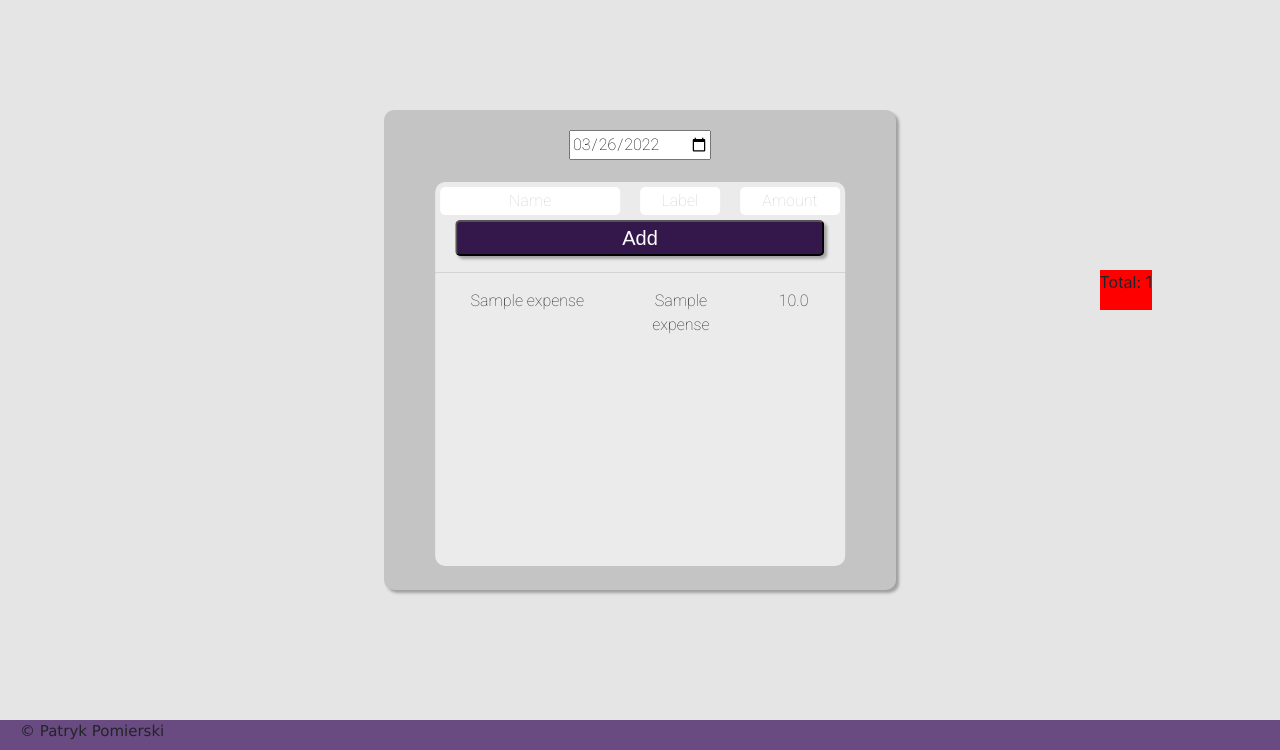
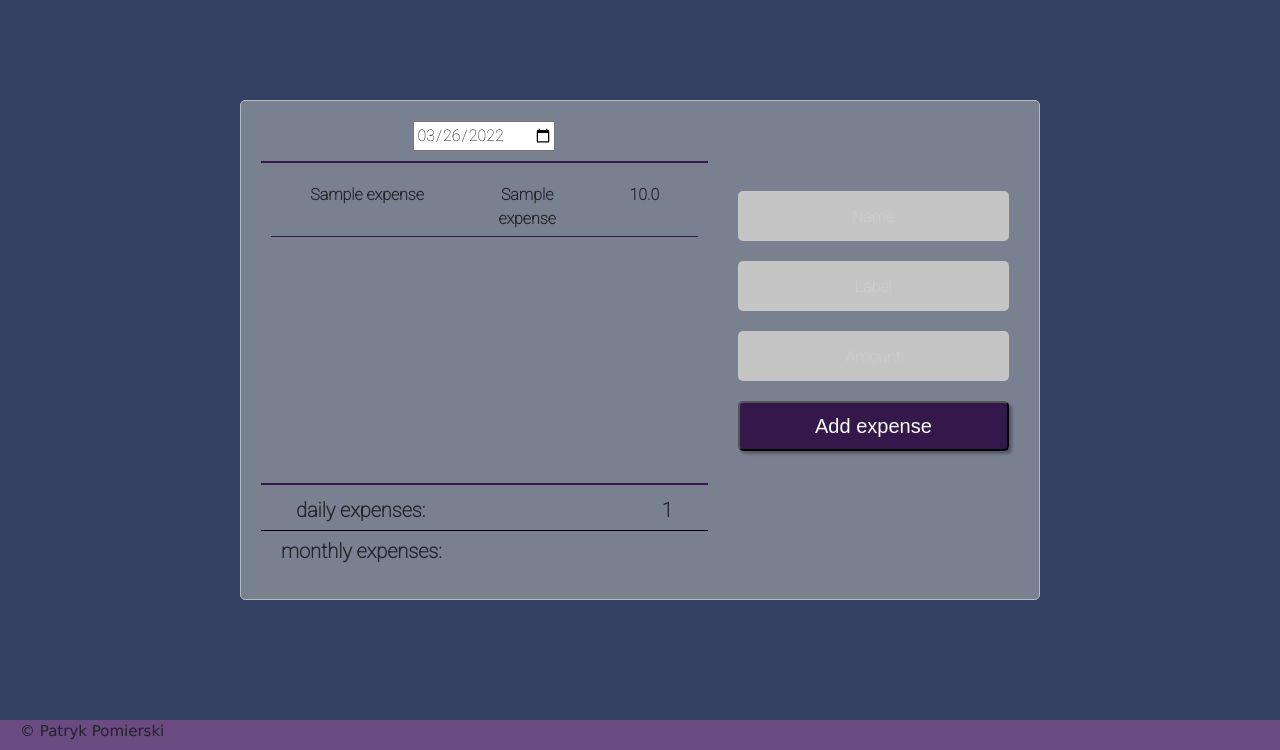
Before and after one commit to paka95/FinanceTracker, a Flask app: template website/templates/home.html in a window 1280 px wide. Shown: the part 50-800 px from the top of the page. Run offline with Flask 2, Linux system fonts and the light colour scheme; tables that the repository leaves empty hold one stand-in row (values such as "Sample post"); the template is opened without the code that fills it: values that come from a table or form of the project are taken from there, most other values are stand-ins (such as "Sample title", 1, 10 or a date in 2020); some web fonts are replaced.

Commit message:
changed layout

```diff
--- a/website/forms.py
+++ b/website/forms.py
@@ -19,4 +19,4 @@ class ExpenseForm(FlaskForm):
     name = StringField('Name', validators=[DataRequired()])
     amount = FloatField('Amount', validators=[DataRequired()])
     labell = StringField('Label', validators=[DataRequired()])
-    submit = SubmitField('Add')
+    submit = SubmitField('Add expense')
--- a/website/templates/home.html
+++ b/website/templates/home.html
@@ -5,47 +5,61 @@
 
 {% block content %}
 
-<form class="main-form" method="POST">
-    {{ form.hidden_tag() }}
-    <!-- <div class="date-button">
-        <input type="date" id="start" name="trip-start"
-            value="2018-07-22"
-            min="2018-01-01" max="2018-12-31">
-    </div> -->
-    <input type=date id=e name="datah">
+<form style="background-color: rgba(191, 191, 191, 0.5);
+width: 800px;
+height:500px;
+position: absolute;
+font-family: Roboto;
+top: 50%;
+left: 50%;
+font-weight: bold;
+-ms-transform: translate(-50%, -50%);
+transform: translate(-50%, -50%);
+border-radius: 5px;
+border-style: solid;
+border-width: 1px;
+border-color: rgb(182, 189, 192)" method="POST">
+{{ form.hidden_tag() }}
 
+<div style="padding: 10px; display: flex; height: 100%">
+    <div style="width: 60%; text-align: center; padding: 10px">
+        <div><input type=date id=e name="datah"></div>
+        <div style="width: 100%; height: 2px; background-color: rgb(53, 24, 75); margin-top: 10px; margin-bottom: 10px;"></div>
 
-    <div class="list-in-form">
-        <div style="display: flex; height:10%; justify-content: space-between; padding: 5px;">
-        {{ form.name (placeholder="Name", style="width: 45%; border:none; text-align: center; border-radius: 5px; background-color: #ffffff;", autocomplete="off") }}
-        {{ form.labell (placeholder="Label", style="width: 20%; ; border:none; text-align: center; border-radius: 5px; background-color: #ffffff;", autocomplete="off") }}
-        {{ form.amount (placeholder="Amount", style="width: 25%; border:none; text-align: center; border-radius: 5px; background-color: #ffffff;", autocomplete="off") }}
-        </div>
-        <div>
-        {{ form.submit (class="logout-button", style="margin: auto; width: 90%") }}
-        </div>
-        <hr/>
-        <div style="overflow-y: auto; overflow-x: hidden;  height: 70%; border-bottom-left-radius: 10px; border-bottom-right-radius: 10px;">
+        <div style="height: 300px; overflow-y: auto; overflow-x: hidden; padding: 10px">
         {% for expense in expenses %}
-        <!-- {{ expense.date_created }} -->
-        <div style="display: flex; justify-content: space-between">
+        <div style="display: flex; justify-content: space-between;">
             <div style="width: 45%; ">{{ expense.name }} </div>
             <div style="width: 20%; ">{{ expense.label }}</div>
             <div style="width: 25%; ">{{ expense.amount }}</div>
         </div>
+        <div style="width: 100%; height: 1px; background-color: rgb(53, 24, 75); margin-top: 5px; margin-bottom: 5px;"></div>
         {% endfor %}
+        </div>
+
+        <div style="width: 100%; height: 2px; background-color: rgb(53, 24, 75); margin-top: 10px; margin-bottom: 10px;"></div>
+
+        <div>
+            <div style="font-size: 20px; display:flex; justify-content: space-between; padding-right: 35px; padding-left: 35px;">
+                <div>daily expenses:</div>
+                <div>{{ total_expenses }}</div>
+            </div>
+            <div style="width: 100%; height: 1px; background-color: black; margin-top: 5px; margin-bottom: 5px;"></div>
+            <div style="text-align: start; padding-left: 20px; font-size: 20px;">monthly expenses:</div>
         </div>
     </div>
 
+    <div style="width: 40%;  ">
+        <div style="padding: 20px; text-align: center; height: 320px; margin-top: 50px; ">
+            <div>{{ form.name (placeholder="Name", style="width: 100%; height: 50px; border:none; text-align: center; border-radius: 5px; background-color: #C5C5C5; margin-top:10px; margin-bottom:10px", autocomplete="off") }}</div>
+            <div>{{ form.labell (placeholder="Label", style="width: 100%; height: 50px; border:none; text-align: center; border-radius: 5px; background-color: #C5C5C5; margin-top:10px; margin-bottom:10px", autocomplete="off") }}</div>
+            <div>{{ form.amount (placeholder="Amount", style="width: 100%; height: 50px; border:none; text-align: center; border-radius: 5px; background-color: #C5C5C5; margin-top:10px; margin-bottom:10px", autocomplete="off") }}</div>
+            <div>{{ form.submit (class="logout-button", style="margin: auto; width: 100%; height: 50px; margin-top: 10px") }}</div>
+        </div>
+    </div>
+</div>
 
 </form>
-
-<div class="expenses_listing">
-    <!-- {% for expense in expenses %}
-    <p> {{ expense.amount }} za {{ expense.name }} dnia {{ expense.date_created }}</p>
-    {% endfor %} -->
-    <p> Total: {{ total_expenses }}</p>
-</div>
 
 
 
@@ -53,7 +67,7 @@
 
 <script>
     document.getElementById('e').value = new Date().toISOString().substring(0, 10);
-
+    document.getElementById("heh").innerHTML = new Date().toISOString().substring(0, 24);
     // function MyFunction() {
     //     var x = document.getElementById('e').valueAsDate;
     //     lista2 = document.getElementById("lista2")
--- a/website/templates/layout.html
+++ b/website/templates/layout.html
@@ -8,7 +8,8 @@
     <link rel="stylesheet" type="text/css" href="{{ url_for('static',filename='styles.css') }}">
     <title>{% block title %}{% endblock %}</title>
 </head>
-<body style="background-color: #E5E5E5">
+<body style="background-color: rgb(51, 64, 97)">
+<!-- <body style="background-image: linear-gradient(to top right, rgba(51,64,97,0.6), rgba(51, 64, 97, 0.9));"> -->
     <nav class="navbar">
         <div class="title">FINANCE TRACKER</div>
         <div class="navbutton">{% block button %}{% endblock %}</div>
```
Also changed, not shown: website/views.py (+12 -7 lines).
